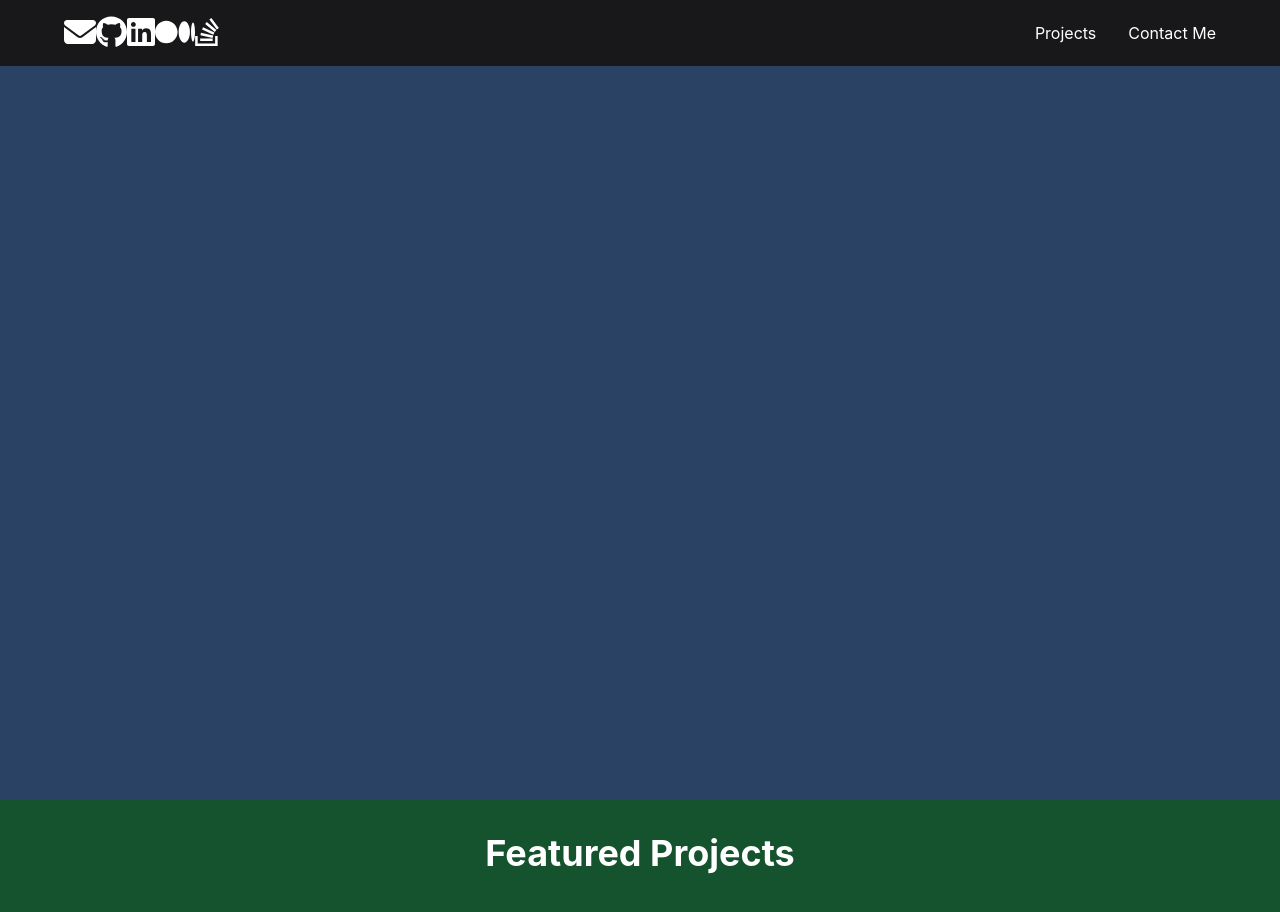
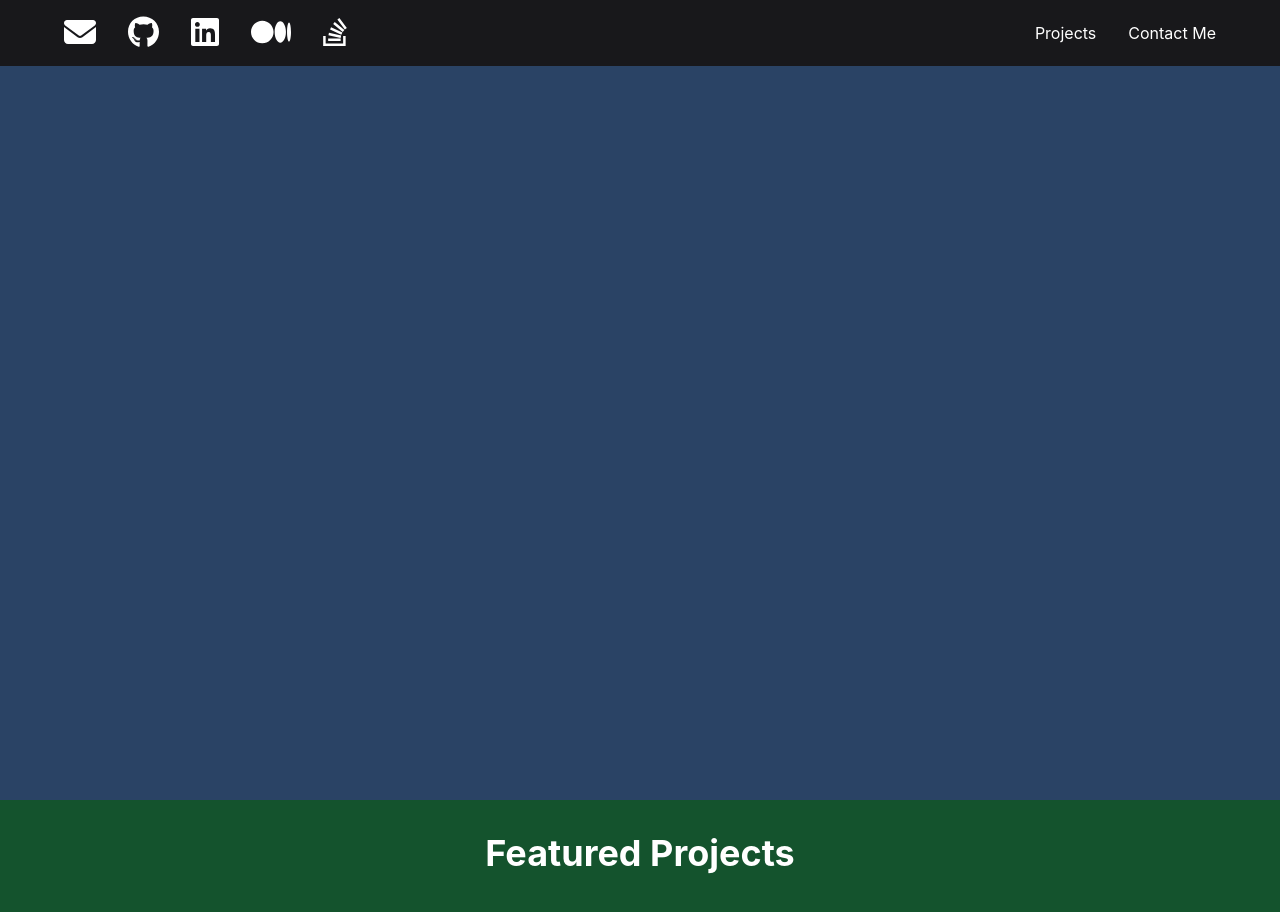
Before and after one commit to kabocha23/lucky-shrub, a React (Create React App) app in the folder portfolio/: page / in a window 1280 px wide. Shown: the top 912 px of the page. Built offline with nearby package versions, Linux system fonts and the light colour scheme.

Commit message:
modified Heading component per prompt

```diff
--- a/portfolio/src/components/Header.js
+++ b/portfolio/src/components/Header.js
@@ -65,6 +65,7 @@ const Header = () => {
         >
           <nav>
             {/* Add social media links based on the `socials` data */}
+            <HStack spacing={8}>
               {socials.map((social, index) => {
                 return (
                   <a key={index} href={social.url}>
@@ -72,6 +73,7 @@ const Header = () => {
                   </a>
                 );
               })}
+            </HStack>
           </nav>
           <nav>
             <HStack spacing={8}>
```
Lines whose indentation alone changed are shown as unchanged.
